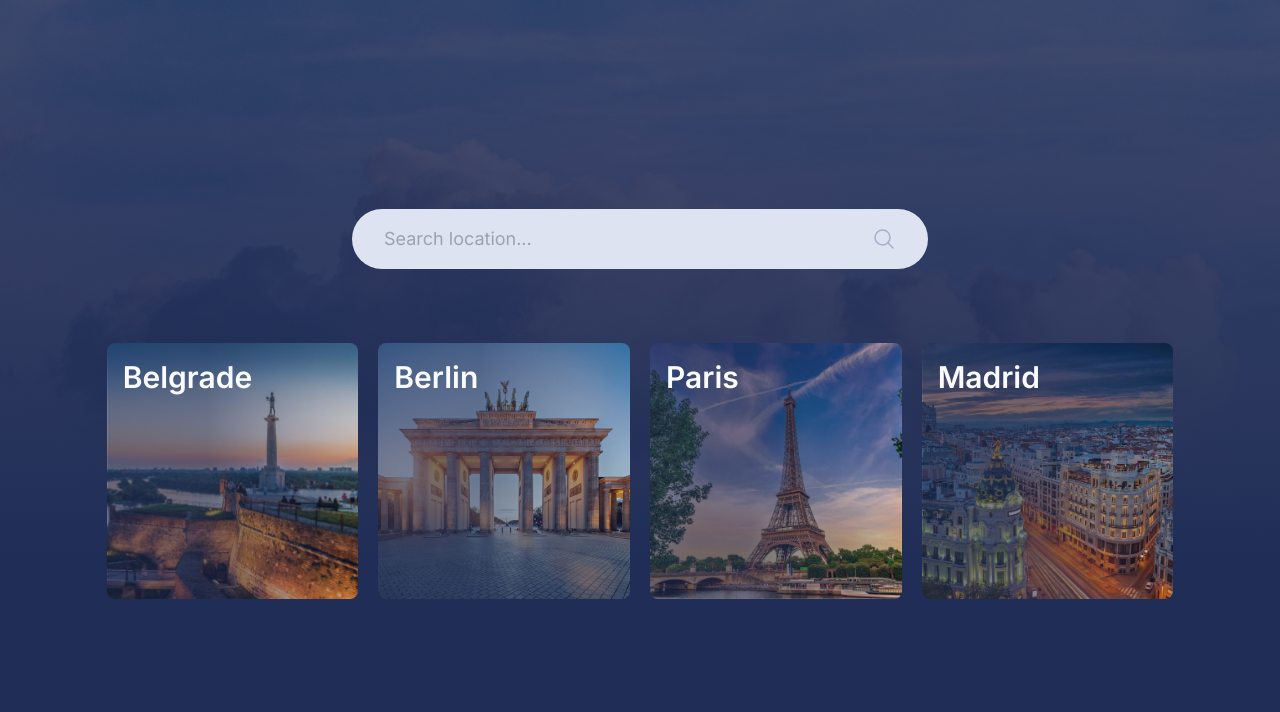
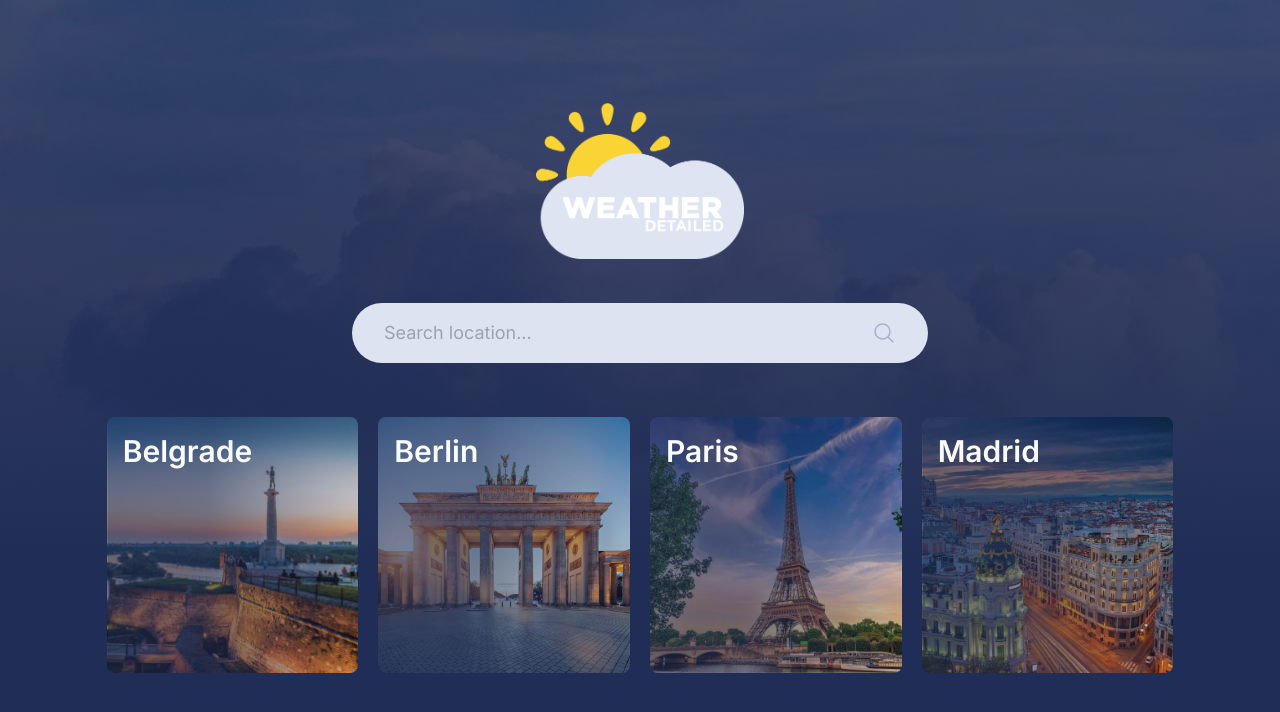
Before and after one commit to zdravkovic/Weather-app, a website built with Vite: page index.html in a window 1280 px wide. Built offline with nearby package versions, Linux system fonts and the light colour scheme; no server answers.

Commit message:
Add logo on welcome page

```diff
--- a/index.html
+++ b/index.html
@@ -20,8 +20,9 @@
 
     <!-- FIRST SEARCH SCREEN -->
     <div class="first-screen mx-auto max-w-full lg:max-w-[125rem] min-h-screen absolute top-0 left-0 flex flex-col justify-start md:justify-center items-center bg-main-image-gradient bg-cover bg-center z-[100]">
-      <div class="form-wrapper w-full h-32">
-        <form class="form-first w-full md:w-3/4 lg:w-1/2 mt-8 mb-4 mx-auto text-center">
+      <div class="form-wrapper w-full h-fit flex flex-col justify-center items-center pt-5 xl:pt-0 xl:gap-5">
+        <img src="./img/weather-detailed__logo-small.png" alt="" class="w-28 sm:w-36 md:w-48 xl:w-52 2xl:w-60 h-auto">
+        <form class="form-first w-full md:w-3/4 lg:w-1/2 mt-6 mb-4 mx-auto text-center">
           <div class="first-div mx-auto px-8 py-3 xl:py-4 rounded-full w-[90%] bg-[#DDE3F1] text-left flex items-center">
             <input class="form-input-first bg-transparent w-full text-darker-blue font-bold placeholder:font-normal text-base lg:text-lg border-none focus:outline-none"
                 type="text"
```
Also changed, not shown: public/img/weather-detailed__logo-small.png (added).
